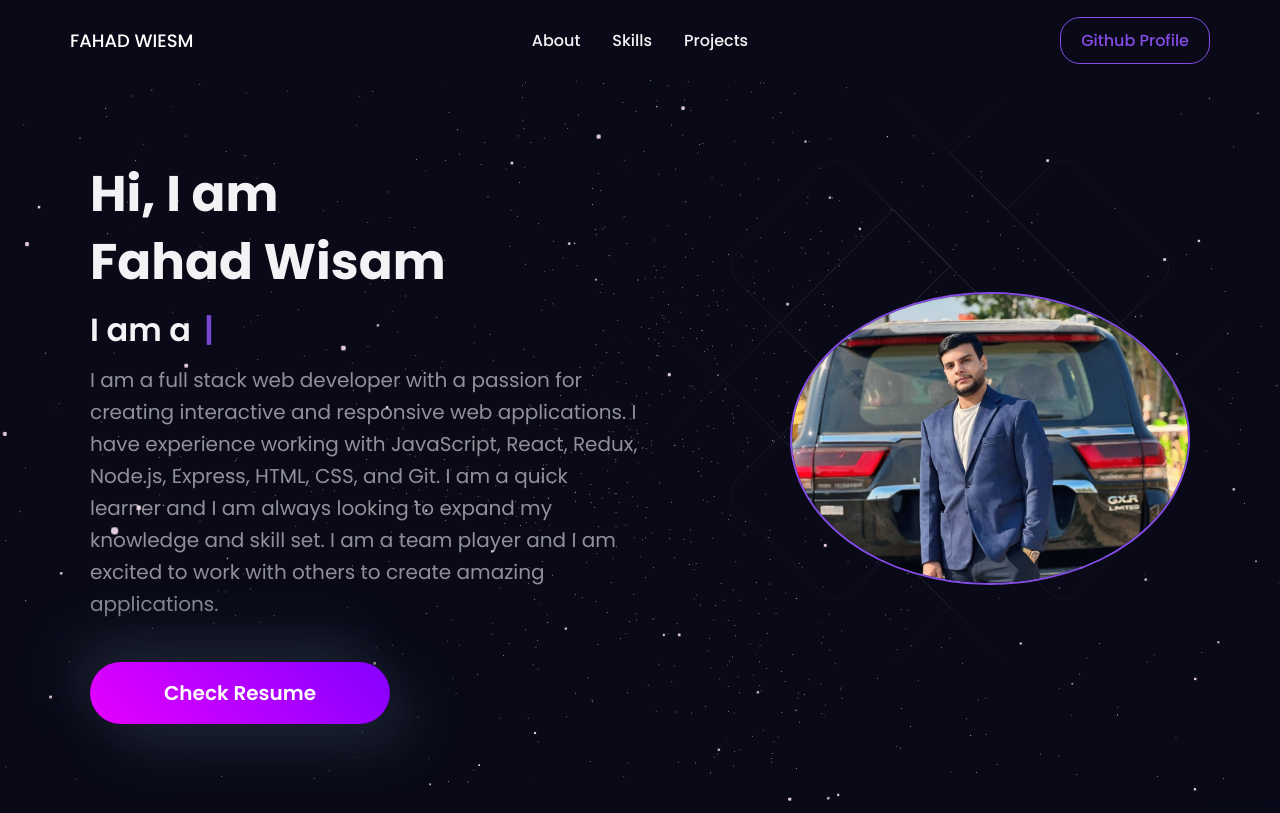
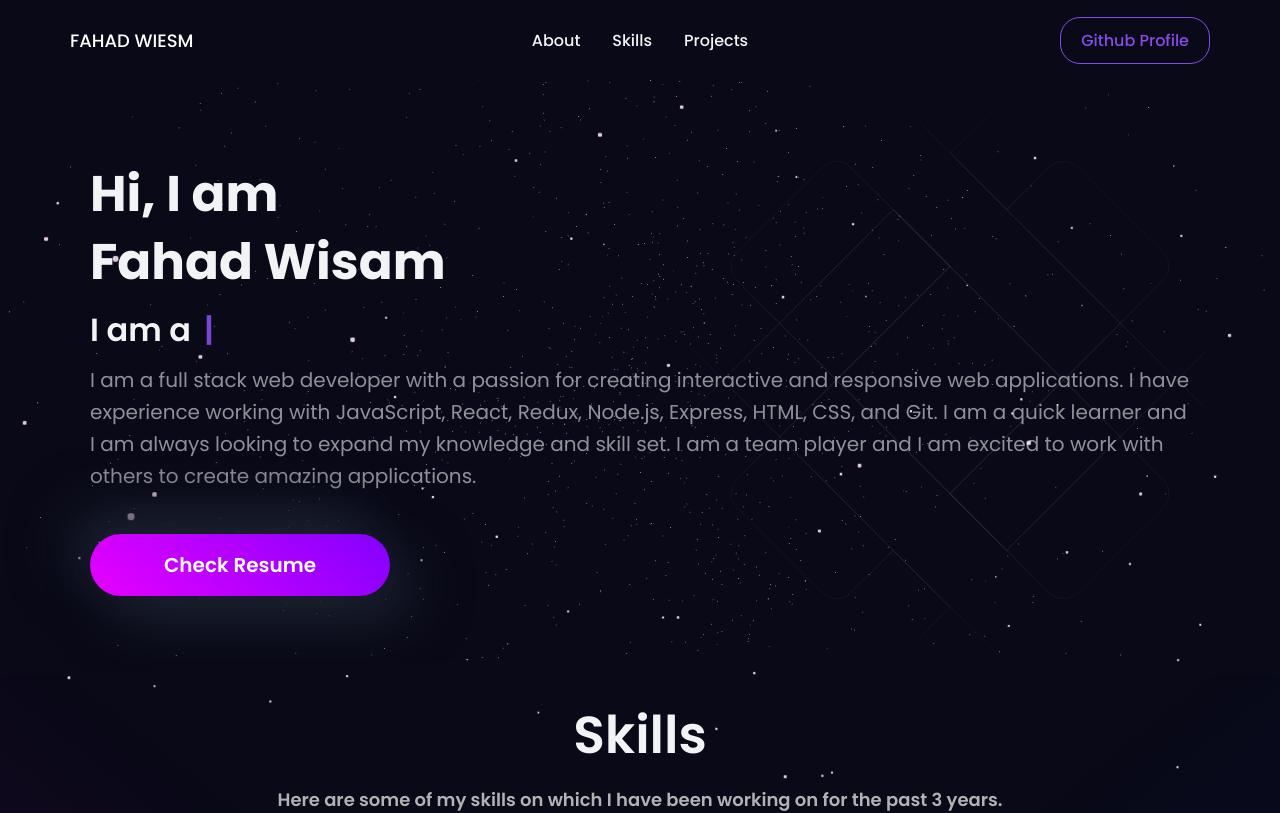
Before and after one commit to Fhadshnde/MY-WEB, a React (Create React App) app: page / in a window 1280 px wide. Shown: the top 813 px of the page. Built offline with nearby package versions, Linux system fonts and the light colour scheme.

Commit message:
first commit

```diff
--- a/src/components/sections/Contact.jsx
+++ b/src/components/sections/Contact.jsx
@@ -1,12 +1,12 @@
-import React, { useRef } from "react";
+import React, { useRef, useState } from "react";
 import styled from "styled-components";
 import emailjs from "@emailjs/browser";
 
 const Container = styled.div`
   display: flex;
   flex-direction: column;
-  justify-contnet: center;
-  position: rlative;
+  justify-content: center;
+  position: relative;
   z-index: 1;
   align-items: center;
 `;
@@ -104,8 +104,18 @@ const ContactButton = styled.input`
   font-weight: 600;
 `;
 
+const ConfirmationMessage = styled.div`
+  margin-top: 20px;
+  font-size: 18px;
+  font-weight: 600;
+  color: ${({ theme }) => theme.text_primary};
+  text-align: center;
+`;
+
 const Contact = () => {
   const form = useRef();
+  const [isMessageSent, setIsMessageSent] = useState(false);
+
   const handelSubmit = (e) => {
     e.preventDefault();
     emailjs
@@ -117,33 +127,38 @@ const Contact = () => {
       )
       .then(
         (result) => {
-          alert("Message Sent");
-          form.current.result();
+          setIsMessageSent(true); // استخدم setIsMessageSent لتحديث الحالة
+          form.current.reset();
         },
         (error) => {
-          alert(error);
+          alert("Failed to send message: " + error.text);
         }
       );
   };
+  const handleClick = () => {
+    alert("Your message has been sent successfully! 🎉"); // هنا تظهر الرسالة عند النقر على الزر
+  };
+
   return (
     <Container id="Education">
       <Wrapper>
         <Title>Contact</Title>
-        <Desc
-          style={{
-            marginBottom: "40px",
-          }}
-        >
+        <Desc style={{ marginBottom: "40px" }}>
           Feel free to reach out to me for any questions or opportunities!
         </Desc>
         <ContactForm onSubmit={handelSubmit}>
           <ContactTitle>Email Me 🚀</ContactTitle>
-          <ContactInput placeholder="Your Email" name="from_email" />
-          <ContactInput placeholder="Your Name" name="from_name" />
-          <ContactInput placeholder="Subject" name="subject" />
-          <ContactInputMessage placeholder="Message" name="message" rows={4} />
-          <ContactButton type="submit" value="Send" />
+          <ContactInput placeholder="Your Email" name="from_email" required />
+          <ContactInput placeholder="Your Name" name="from_name" required />
+          <ContactInput placeholder="Subject" name="subject" required />
+          <ContactInputMessage placeholder="Message" name="message" rows={4} required />
+          <ContactButton type="submit" value="Send" onClick={handleClick} />
         </ContactForm>
+        {isMessageSent && (
+          <ConfirmationMessage>
+            Your message has been sent successfully! 🎉
+          </ConfirmationMessage>
+        )}
       </Wrapper>
     </Container>
   );
--- a/src/components/sections/Hero.jsx
+++ b/src/components/sections/Hero.jsx
@@ -2,9 +2,7 @@ import React from "react";
 import styled from "styled-components";
 import { Bio } from "../../data/constants";
 import Typewriter from "typewriter-effect";
-import HeroImg from "../../images/HeroImage.jpg";
 import HeroBgAnimation from "../HeroBgAnimation";
-import { Tilt } from "react-tilt";
 import { motion } from "framer-motion";
 import {
   headContainerAnimation,
@@ -54,24 +52,7 @@ const HeroLeftContainer = styled.div`
     align-items: center;
   }
 `;
-const HeroRightContainer = styled.div`
-  width: 100%;
-  order: 2;
-  display: flex;
-  justify-content: end;
-  @media (max-width: 960px) {
-    order: 1;
-    display: flex;
-    flex-direction: column;
-    align-items: center;
-    justify-contents: center;
-    margin-bottom: 80px;
-  }
 
-  @media (max-width: 640px) {
-    margin-bottom: 30px;
-  }
-`;
 
 const Title = styled.div`
   font-weight: 700;
@@ -177,20 +158,6 @@ const ResumeButton = styled.a`
     color: white;
 `;
 
-const Img = styled.img`
-  border-radius: 50%;
-  width: 100%;
-  height: 100%;
-  max-width: 400px;
-  max-height: 400px;
-  border: 2px solid ${({ theme }) => theme.primary};
-    transition: all 0.9s ease-in-out;
-
-  @media (max-width: 640px) {
-    max-width: 280px;
-    max-height: 280px;
-  }
-`;
 
 const HeroBg = styled.div`
   position: absolute;
@@ -254,13 +221,7 @@ const Hero = () => {
                 Check Resume
               </ResumeButton>
             </HeroLeftContainer>
-            <HeroRightContainer>
-              <motion.div {...headContentAnimation}>
-                <Tilt>
-                  <Img src={HeroImg} alt="Rishav Chanda" />
-                </Tilt>
-              </motion.div>
-            </HeroRightContainer>
+
           </HeroInnerContainer>
         </motion.div>
       </HeroContainer>
```
